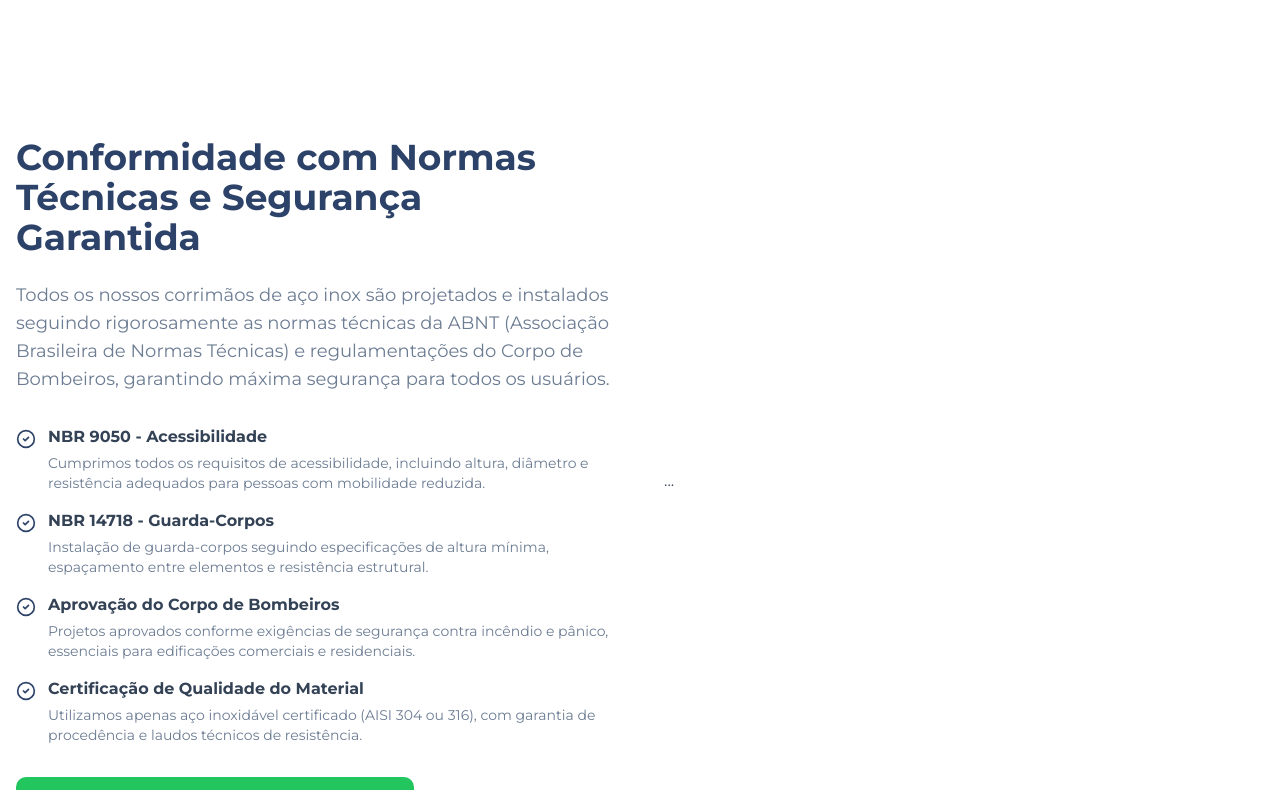
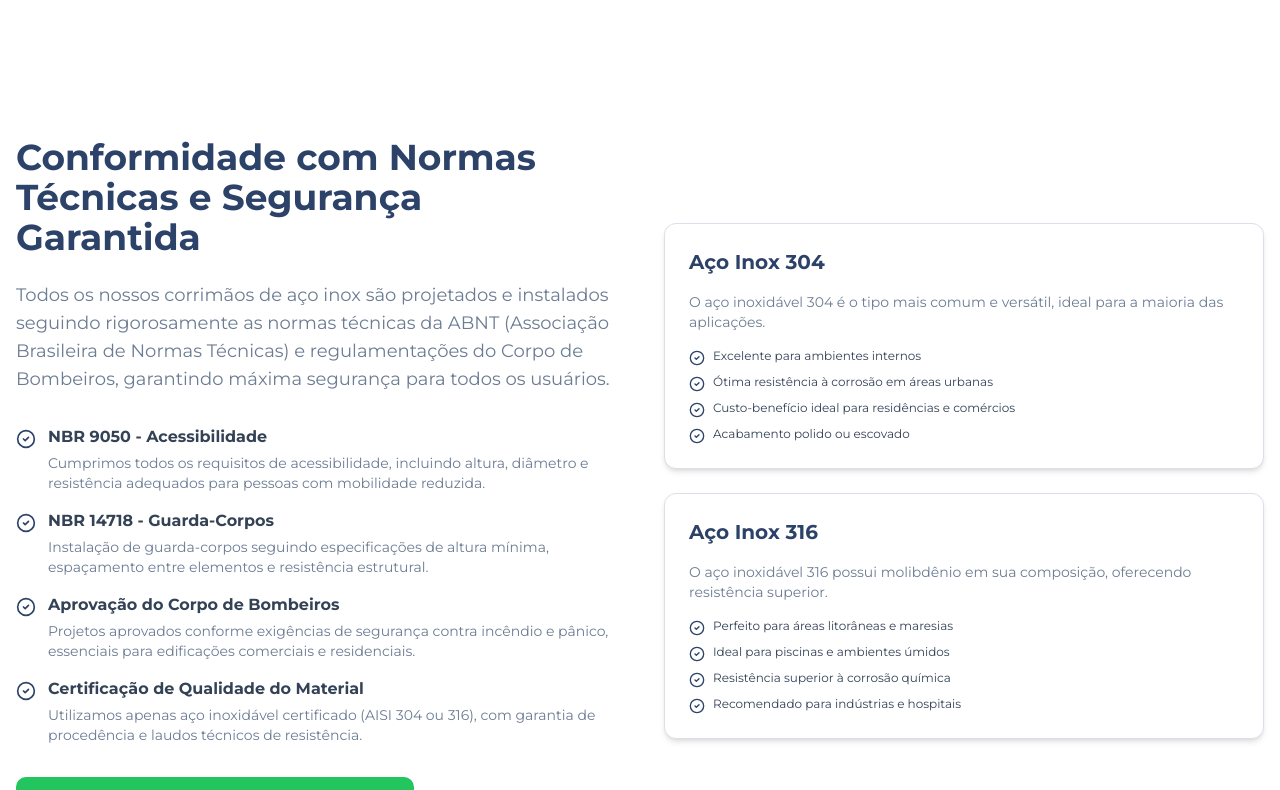
Before and after one commit to eupost/inox-flow-landing-25568-93091, a React (Vite) app: page / in a window 1280 px wide. Shown: the part 4080-4870 px from the top of the page. Built offline with nearby package versions, Linux system fonts and the light colour scheme; the HTML template or start-up script is replaced by a standard one.

Commit message:
Restore steel information tab

```diff
--- a/src/components/TechnicalInfoSection.tsx
+++ b/src/components/TechnicalInfoSection.tsx
@@ -71,7 +71,58 @@ const TechnicalInfoSection = () => {
               <span className="sm:hidden">Dúvidas WhatsApp</span>
             </Button>
           </div>
-...
+
+          <div className="space-y-6">
+            <div className="bg-card border border-border rounded-lg p-6 shadow-md hover:shadow-lg transition-all">
+              <h3 className="text-xl font-bold text-primary mb-4">Aço Inox 304</h3>
+              <p className="text-sm text-muted-foreground mb-4">
+                O aço inoxidável 304 é o tipo mais comum e versátil, ideal para a maioria das aplicações.
+              </p>
+              <div className="space-y-2">
+                <div className="flex items-start gap-2">
+                  <CheckCircle2 className="text-primary flex-shrink-0 mt-0.5" size={16} />
+                  <p className="text-xs text-foreground">Excelente para ambientes internos</p>
+                </div>
+                <div className="flex items-start gap-2">
+                  <CheckCircle2 className="text-primary flex-shrink-0 mt-0.5" size={16} />
+                  <p className="text-xs text-foreground">Ótima resistência à corrosão em áreas urbanas</p>
+                </div>
+                <div className="flex items-start gap-2">
+                  <CheckCircle2 className="text-primary flex-shrink-0 mt-0.5" size={16} />
+                  <p className="text-xs text-foreground">Custo-benefício ideal para residências e comércios</p>
+                </div>
+                <div className="flex items-start gap-2">
+                  <CheckCircle2 className="text-primary flex-shrink-0 mt-0.5" size={16} />
+                  <p className="text-xs text-foreground">Acabamento polido ou escovado</p>
+                </div>
+              </div>
+            </div>
+
+            <div className="bg-card border border-border rounded-lg p-6 shadow-md hover:shadow-lg transition-all">
+              <h3 className="text-xl font-bold text-primary mb-4">Aço Inox 316</h3>
+              <p className="text-sm text-muted-foreground mb-4">
+                O aço inoxidável 316 possui molibdênio em sua composição, oferecendo resistência superior.
+              </p>
+              <div className="space-y-2">
+                <div className="flex items-start gap-2">
+                  <CheckCircle2 className="text-primary flex-shrink-0 mt-0.5" size={16} />
+                  <p className="text-xs text-foreground">Perfeito para áreas litorâneas e maresias</p>
+                </div>
+                <div className="flex items-start gap-2">
+                  <CheckCircle2 className="text-primary flex-shrink-0 mt-0.5" size={16} />
+                  <p className="text-xs text-foreground">Ideal para piscinas e ambientes úmidos</p>
+                </div>
+                <div className="flex items-start gap-2">
+                  <CheckCircle2 className="text-primary flex-shrink-0 mt-0.5" size={16} />
+                  <p className="text-xs text-foreground">Resistência superior à corrosão química</p>
+                </div>
+                <div className="flex items-start gap-2">
+                  <CheckCircle2 className="text-primary flex-shrink-0 mt-0.5" size={16} />
+                  <p className="text-xs text-foreground">Recomendado para indústrias e hospitais</p>
+                </div>
+              </div>
+            </div>
+          </div>
         </div>
       </div>
     </section>
```
